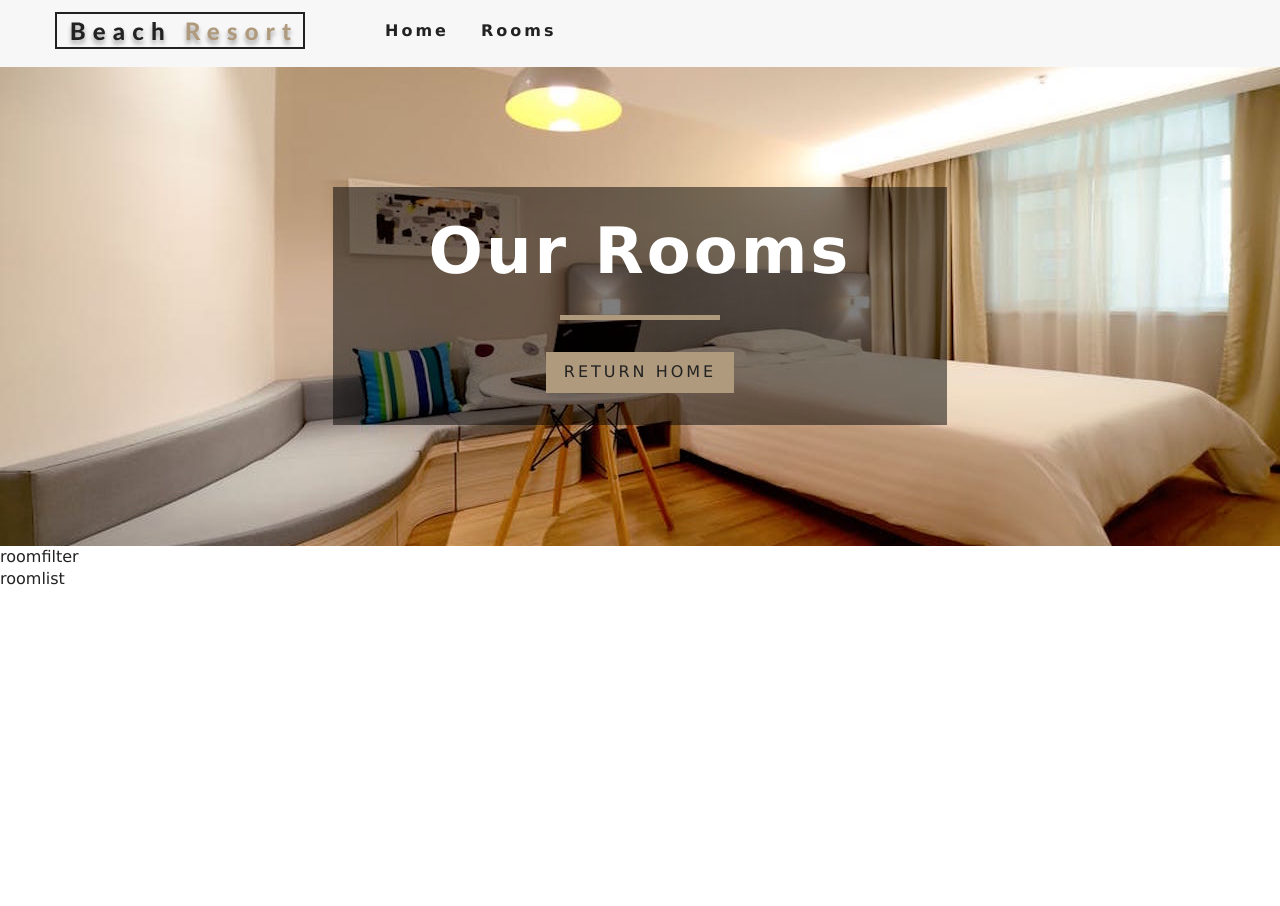
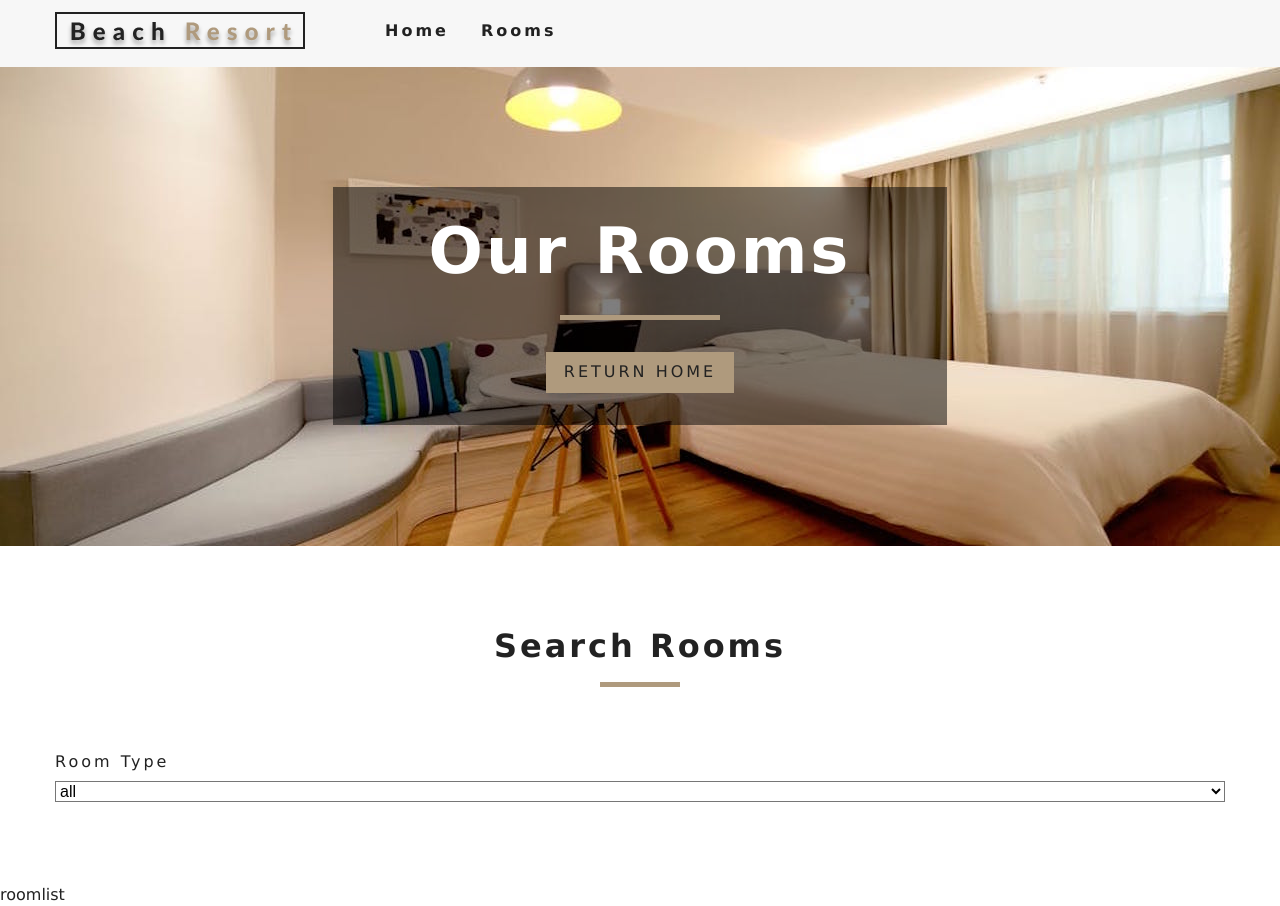
Before and after one commit to anhmmo/beach-resort, a React (Create React App) app: page /Rooms in a window 1280 px wide. Before the commit the page ends 800 px from the top, so only its background shows below. Built offline with nearby package versions, Linux system fonts and the light colour scheme.

Commit message:
create and import data to RoomFilter

```diff
--- a/src/components/RoomFilter.js
+++ b/src/components/RoomFilter.js
@@ -1,9 +1,58 @@
-import React from 'react'
+import React from 'react';
+import {useContext} from 'react';
+import {RoomContext} from '../context';
+import Title from '../components/Title';
 
-export default function RoomFilter() {
+//get all unique values
+
+const getUnique = (items, value) => {
+    return [...new Set(items.map(item => item[value]))];
+}
+
+export default function RoomFilter({rooms}) {
+    const context = useContext(RoomContext);
+    const {
+        handleChange,
+        type,
+        capacity,
+        price,
+        minPrice,
+        maxPrice,
+        minSize,
+        maxSize,
+        breakfast,
+        pets
+        } = context;
+//get unique types
+let types = getUnique(rooms, 'type');
+//add all
+types = ['all', ...types];
+//map to jsx
+types = types.map((item, index) => {
     return (
-        <div>
-            roomfilter
-        </div>
-    )
+    <option key={index} value={item}>{item}</option>
+    );
+})
+
+    return (
+        <section className="filter-container">
+            <Title title="search rooms" />
+            <form className="filter-form">
+                {/* select type */}
+                    <div className="form-group">
+                        <label htmlFor="type">room type</label>
+                        <select
+                        name="type"
+                        id="type"
+                        value={type}
+                        className="form-control"
+                        onChange={handleChange}
+                        >
+                        {types}
+                        </select>
+                    </div>
+                {/* end select type */}
+            </form>
+        </section>
+    );
 }
```
